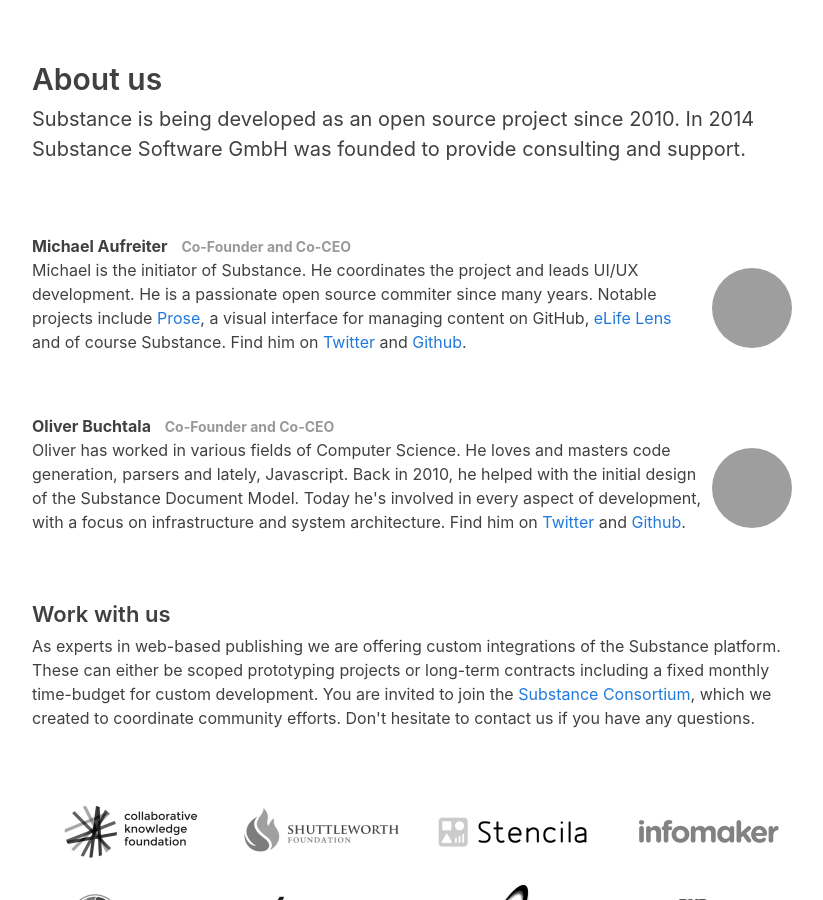
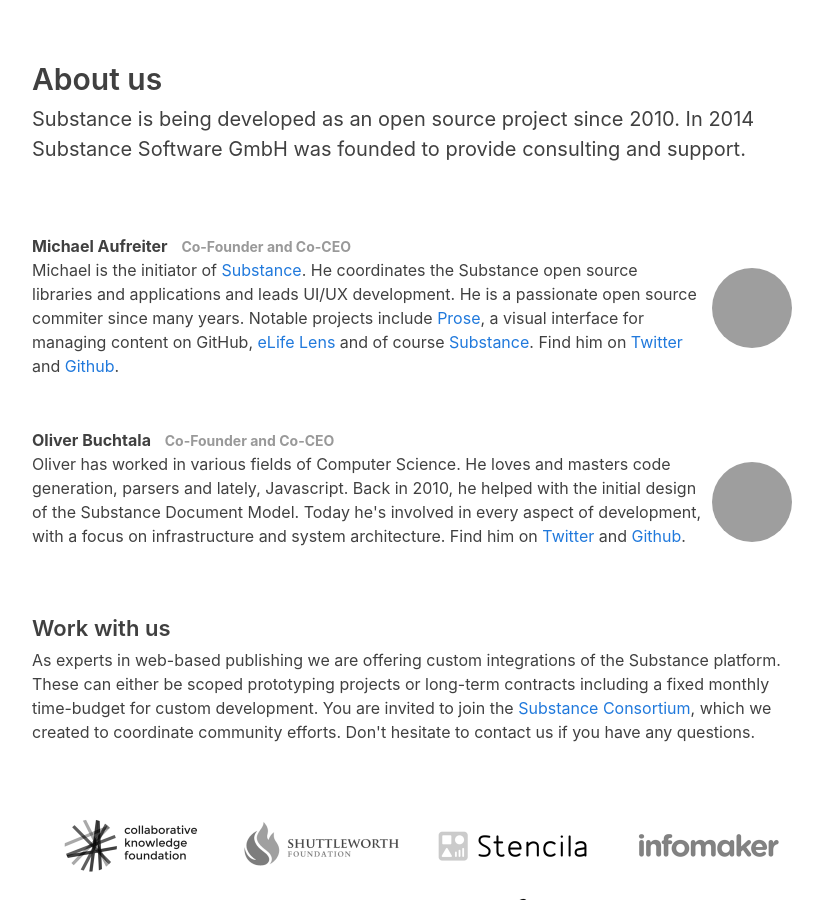
Before and after one commit to substance/substance.github.com, a Jekyll site: the page built from index.html, in a window 1280 px wide and 900 px high, scrolled down 2164 px, cut to the strip 0-900 px from the top of the window. Shown: the whole strip, without its empty margins (223-1046 px from the left). Built offline with Jekyll 4.4.1, drawn with Linux system fonts in a browser that asks for light colours; grey boxes are pictures that could not be loaded.

Commit message:
Update index.html

```diff
--- a/index.html
+++ b/index.html
@@ -121,7 +121,7 @@
       <div class="name">Michael Aufreiter <span class="position small">Co-Founder and Co-CEO</span></div>
       <div class="description">
         <div class="image"><img src="https://avatars0.githubusercontent.com/u/2931?v=3&s=460"></div>
-        Michael is the initiator of Substance. He coordinates the project and leads UI/UX development. He is a passionate open source commiter since many years. Notable projects include <a href="https://developmentseed.org/blog/2012/june/25/prose-a-content-editor-for-github/">Prose</a>, a visual interface for managing content on GitHub, <a href="https://elifesciences.org/elife-news/seeing-through-elife-lens-new-way-view-research">eLife Lens</a> and of course Substance. Find him on <a href="https://twitter.com/_mql">Twitter</a> and <a href="https://github.com/michael">Github</a>.
+        Michael is the initiator of <a href="http://substance.io">Substance</a>. He coordinates the Substance open source libraries and applications and leads UI/UX development. He is a passionate open source commiter since many years. Notable projects include <a href="https://developmentseed.org/blog/2012/june/25/prose-a-content-editor-for-github/">Prose</a>, a visual interface for managing content on GitHub, <a href="https://elifesciences.org/elife-news/seeing-through-elife-lens-new-way-view-research">eLife Lens</a> and of course <a href="http://substance.io">Substance</a>. Find him on <a href="https://twitter.com/_mql">Twitter</a> and <a href="https://github.com/michael">Github</a>.
       </div>
     </div>
   </div>
```
